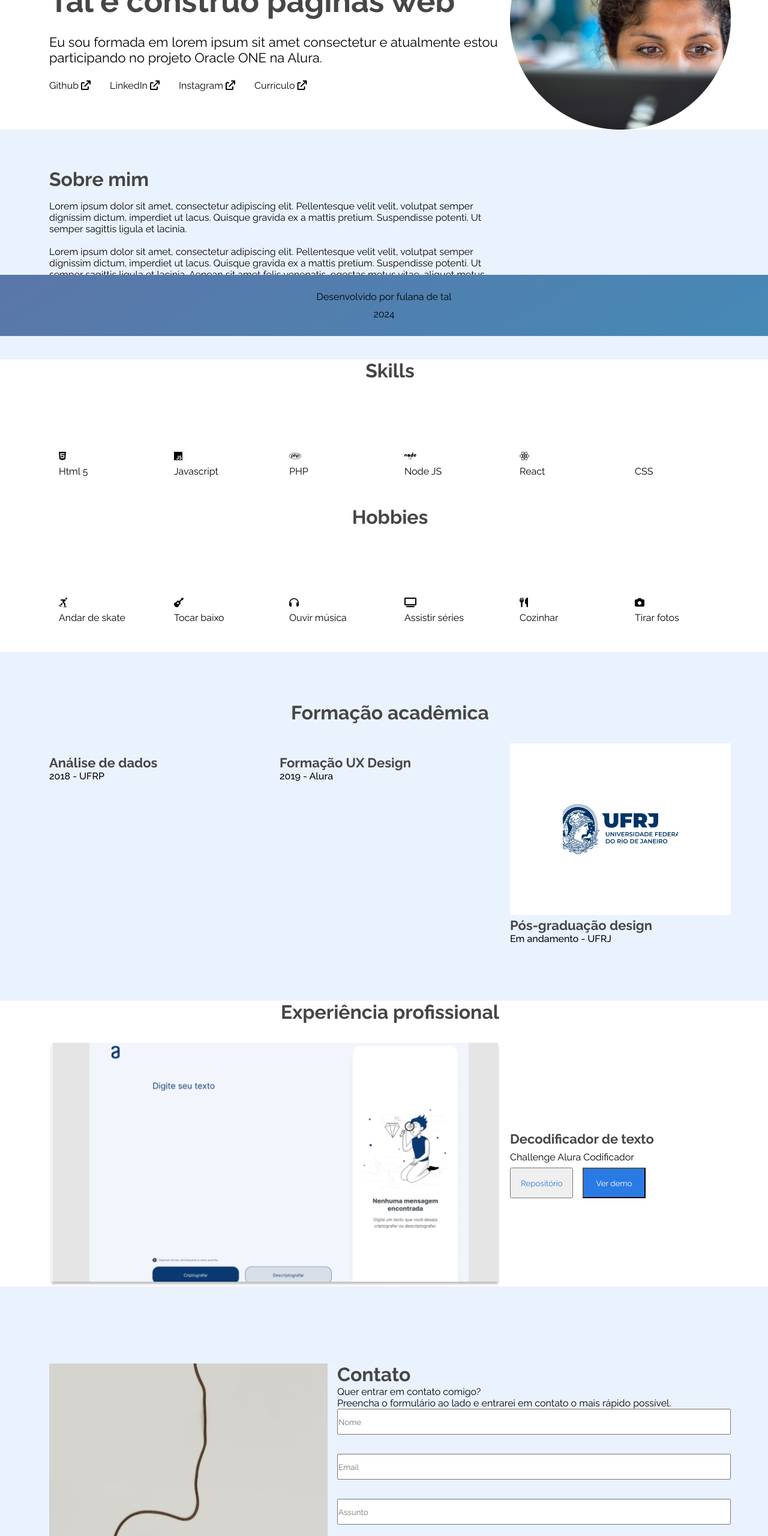
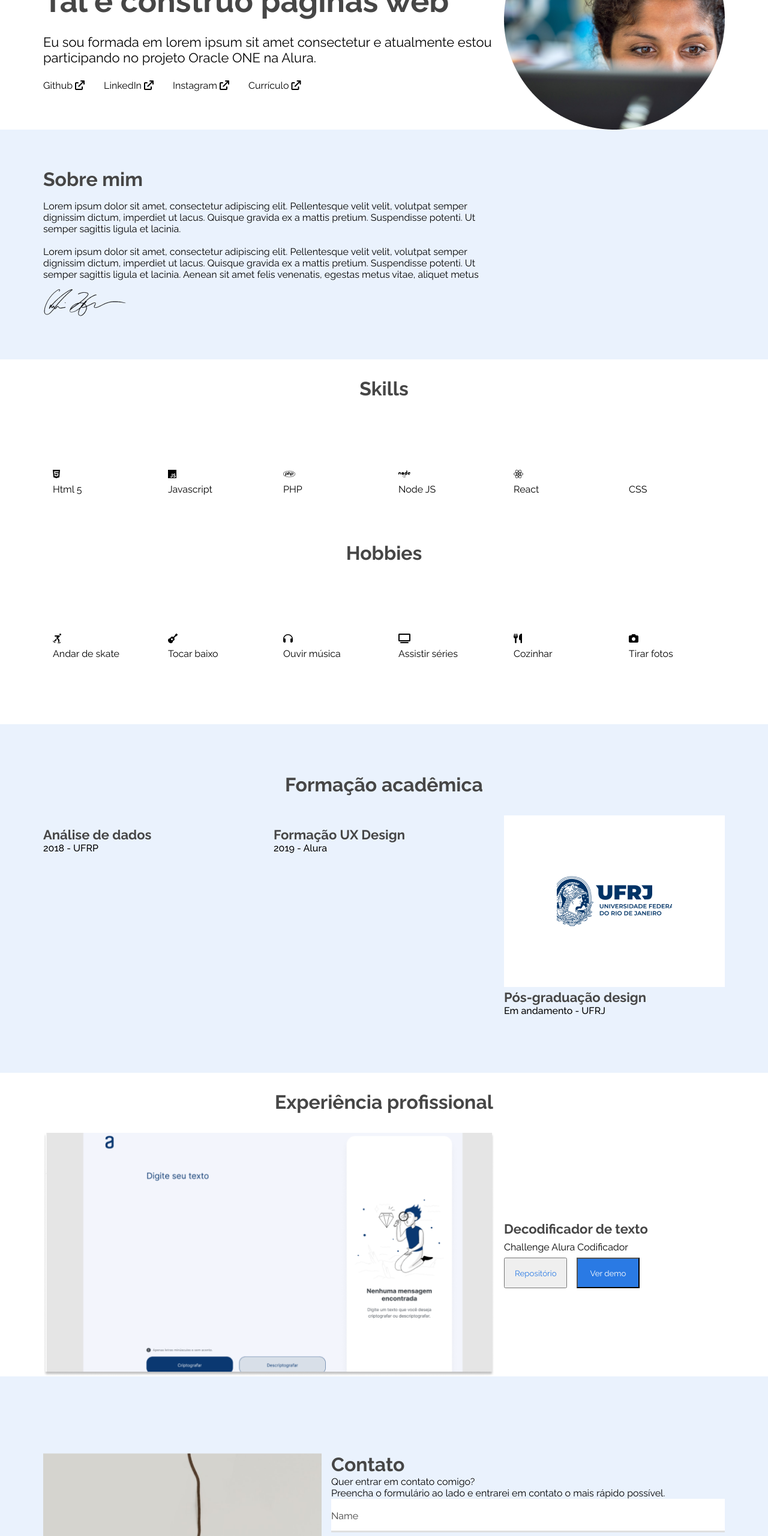
Before and after one commit to LorenaSMO/challenge_portfolio_alura, a plain HTML site: page src/index.html in a window 1280 px wide. Shown: the part 240-2800 px from the top of the page at 60% size. Drawn offline with Linux system fonts and the light colour scheme.

Commit message:
fix: alguns fixes no estilo

```diff
--- a/src/index.html
+++ b/src/index.html
@@ -10,16 +10,16 @@
 <body>
     <header class="header">
         <img src="assets/Logo.png" alt="Logo do site">
-        <div class="links">
+        <nav class="header__navbar">
             <a href="#section-sobre">Sobre mim</a>
             <a href="#section-skills">Skills</a>
             <a href="#section-hobbies">Hobbies</a>
             <a href="#section-formacao">Formação</a>
             <a href="#section-projetos">Projetos</a>
             <a href=""><b>contato@fulana.com</b></a>
-        </div>
+        </nav>
     </header>
-    <main>
+    <main class="main">
         <section class="boas-vindas">
             <div class="resumo-boas-vindas">
                 <h1>Olá, meu nome é Fulana de Tal e construo páginas web</h1>
@@ -71,10 +71,9 @@
                     <i class="fa-brands fa-css"></i>
                     <p>CSS</p>
                 </div>
-
             </div>
         </section>
-        <section id="section-hobbies" class="hobbies">
+        <section id="section-hobbies" class="section-hobbies">
             <h3>Hobbies</h3>
             <div class="itens">
                 <div class="box">
@@ -145,15 +144,26 @@
                     <p>Quer entrar em contato comigo?</p>
                     <p>Preencha o formulário ao lado e entrarei em contato o mais rápido possível.</p>
                     <form action="">
-                        <input type="text" name="" id="" placeholder="Nome">
-                        <input type="email" name="" id="" placeholder="Email">
-                        <input type="text" name="" id="" placeholder="Assunto">
-                        <input type="text" name="" id="message" placeholder="Mensagem">
-                        <input type="submit" value="Enviar mensagem">
+                        <div class="campo-form">
+                            <input type="text" name="" id="name" required>
+                            <label for="name">Name</label>
+                        </div>
+                        <div class="campo-form">
+                            <input type="email" name="" id="email" required>
+                            <label for="email">E-mail</label>
+                        </div>
+                        <div class="campo-form">
+                            <input type="text" name="" id="assunto" required>
+                            <label for="assunto">Assunto</label>
+                        </div>
+                        <div class="campo-form">
+                            <input type="text" name="" id="message" required>
+                            <label for="message">Mensagem</label>
+                        </div>
                     </form>
+                    <button class="botao-enviar">Enviar mensagem</button>
                 </div>
             </div>
-
         </section>
     </main>
     <footer class="footer">
--- a/src/styles.scss
+++ b/src/styles.scss
@@ -11,17 +11,18 @@ $cor-do-botao-submit: #2A7AE4;
     box-sizing: border-box;
     font-family: 'Raleway', sans-serif;
 
-    a {
+    a, li {
         text-decoration: none;
         color: inherit;
+        list-style-type: none;
     }
 }
 
-main {
-    display: grid;
-    place-items: center;   /* Centraliza horizontal e verticalmente */
-    height: 100vh;         /* 100% da altura da tela */
-
+.main {
+    display: flex;
+    flex-direction: column;
+    justify-content: center;
+    align-items: center;
 }
 
 h3 {
@@ -44,7 +45,7 @@ h3 {
 
 }
 
-.links {
+.header__navbar, .links {
     display: flex;
     gap: 32px;
 }
@@ -122,6 +123,7 @@ h3 {
     width: 1136px;
     height: 244px;
     gap: 32px;
+    margin-top: 30px;
 
     h3 {
         display: flex;
@@ -145,18 +147,15 @@ h3 {
         align-items: flex-start;
 
         border-radius: 10px;
-
-        // i {
-        //     width: 24px;
-        //     height: 37px;
-        // }
     }
 }
 
-.hobbies {
+.section-hobbies {
     @extend .skills;
     @extend .itens;
     @extend .box;
+
+    margin-bottom: 60px;
 }
 
 .formacao {
@@ -205,6 +204,7 @@ h3 {
     flex-direction: column;
     align-items: center;
     justify-content: center;
+    margin-top: 30px;
 
 
     .img-exp {
@@ -259,8 +259,6 @@ h3 {
             background-color: $cor-do-botao-submit;
         }
     }
-
-
 }
 
 .meu-contato {
@@ -301,24 +299,60 @@ h3 {
         flex-direction: column;
         gap: 32px;
 
+        .campo-form {
+            position: relative;
+        }
+
         input {
+            border: 0;
+            border-bottom: 3px solid #dfdfdf;
+            outline: none;
+        }
+
+        label {
+            display: flex;
+            align-items: center;
+            position: absolute;
+            cursor: text;
+            top: 0;
+            left: 0;
+            color: #424242;
+            transition: .3s ease-in-out;
+        }
+
+        input, label {
+            font-size: 1em;
+            width: 100%;
             height: 56px;
+
+        }
+
+        input:focus + label,
+        input:valid + label {
+            font-size: .80em;
+            top: -20px;
+            pointer-events: none;
+        }
+
+        input:focus,
+        input:valid {
+            border-bottom: 3px solid #2A7AE4;
         }
 
         input[id="message"] {
             height: 133px;
         }
+    }
 
-        input[type=submit] {
-            width: 165px;
-            height: 51px;
-            background-color: $cor-do-botao-submit;
-            border: none;
-            color: white;
-        }
+    .botao-enviar {
+        width: 165px;
+        height: 51px;
+        background-color: $cor-do-botao-submit;
+        border: none;
+        color: white;
+        margin-top: 20px;
     }
 }
-
 
 .footer {
     display: flex;
@@ -326,18 +360,10 @@ h3 {
     justify-content: center;
     align-items: center;
 
-    position: fixed;
-    // background-color: #746363;
-    background: linear-gradient(150deg, #5b76a8, #4589b6);
-
-    bottom: 0px;
     width: 100%;
     height: 102px;
     padding: 32px;
     gap: 10px;
-
-    .footer:hover {
-        background: linear-gradient(150deg, #5b76a8, #4589b6); /* Inverte o gradiente ao passar o mouse */
-    }
-
+    position: absolute;
+    background-color: #FFFF;
 }
```
Also changed, not shown: src/styles.css, 1 other file.
